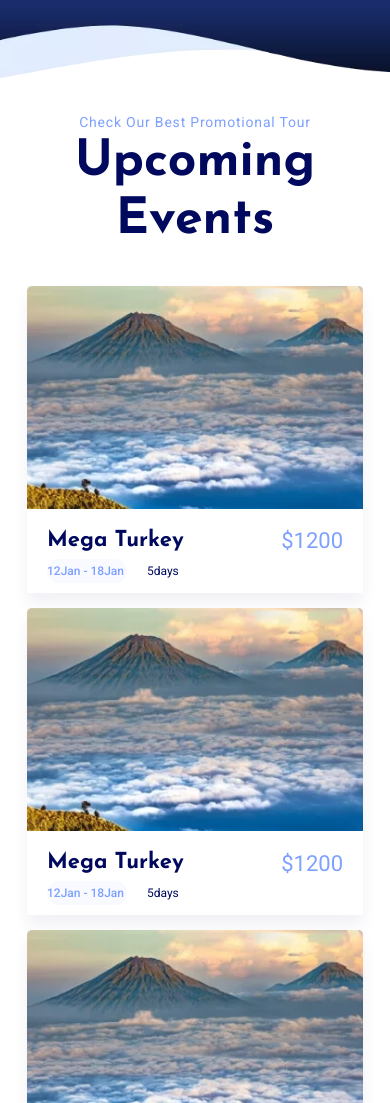
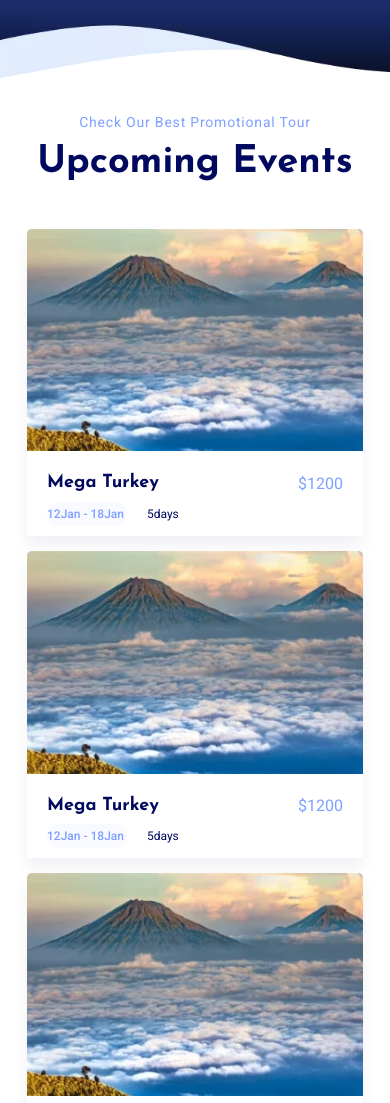
Before and after one commit to ismayilovasgar/coders_task_03_13, a plain HTML site: page index.html in a window 390 px wide. Shown: the part 580-1683 px from the top of the page. Drawn offline with Linux system fonts and the light colour scheme.

Commit message:
lastreview

```diff
--- a/index.html
+++ b/index.html
@@ -24,15 +24,17 @@
 
     <div class="section-middle">
         <div class="container">
-
             <div class="section-content">
                 <p>Check Our Best Promotional Tour</p>
                 <h2>Upcoming Events</h2>
             </div>
+            <div class="wrapper">
+                <i class="fa-solid fa-angle-left left-icon"></i>
                 <div class="image-card-lists">
-
                     <div class="image-card">
+                        <div class="parent">
                             <img src="./images/services3.jpg.webp" alt="">
+                        </div>
                         <div class="card-body">
                             <div class="card-txt">
                                 <h3><a href="#">Mega Turkey</a></h3>
@@ -43,7 +45,9 @@
                     </div>
 
                     <div class="image-card">
+                        <div class="parent">
                             <img src="./images/services3.jpg.webp" alt="">
+                        </div>
                         <div class="card-body">
                             <div class="card-txt">
                                 <h3><a href="#">Mega Turkey</a></h3>
@@ -54,7 +58,9 @@
                     </div>
 
                     <div class="image-card">
+                        <div class="parent">
                             <img src="./images/services3.jpg.webp" alt="">
+                        </div>
                         <div class="card-body">
                             <div class="card-txt">
                                 <h3><a href="#">Mega Turkey</a></h3>
@@ -63,9 +69,9 @@
                             <p><a href="#">12Jan - 18Jan </a> 5days</p>
                         </div>
                     </div>
-
                 </div>
-
+                <i class="fa-solid fa-angle-right"></i>
+            </div>
         </div>
     </div>
 </body>
--- a/responsive.css
+++ b/responsive.css
@@ -1,14 +1,3 @@
-@media screen and (max-width: 768px) {
-  :root {
-    --width_row: 100%;
-    --width_image_car: 200px;
-    --height_car_from_rel: 30px;
-    --width_step: calc((var(--width_row) - var(--width_image_car)) / 4);
-    --product-col-count: 2;
-    --product-gap: 25px;
-  }
-}
-
 @media screen and (max-width: 425px) {
   :root {
     --width_row: 100%;
@@ -21,7 +10,7 @@
   }
 
   .products__about {
-    font-size: 15px;
+    font-size: 14px;
   }
 
   .row {
@@ -30,7 +19,18 @@
     margin: 20px auto;
     width: var(--width_row);
   }
-  .card-txt h3 {
-    font-size: 15px;
+  .section-content h2 {
+    font-size: 38px;
+  }
+
+  .card-body .card-txt h3 a {
+    font-size: 18px;
+  }
+
+  .card-body .card-txt p {
+    font-size: 16px;
+  }
+  .wrapper i {
+    display: none;
   }
 }
--- a/style.css
+++ b/style.css
@@ -100,7 +100,22 @@
   align-items: center;
   flex-wrap: wrap;
   gap: var(--product-gap);
-  /* margin: 60px 0 0 0; */
+  /* position: relative; */
+}
+
+.wrapper {
+  display: flex;
+  justify-content: space-between;
+  align-items: center;
+}
+.wrapper i {
+  font-size: 18px;
+  color: #a0a0a0;
+}
+.wrapper i:hover {
+  left: -5px;
+  color: #00095e;
+  cursor: pointer;
 }
 
 .image-card {
@@ -109,9 +124,22 @@
   /* border: 2px solid red; */
 }
 
+.image-card .parent {
+  overflow: hidden;
+}
+.image-card .parent:hover {
+  filter: drop-shadow(7px -1px 3px #99bde9d2);
+}
+
 .image-card img {
   width: 100%;
   object-fit: cover;
+  transition: 0.5s;
+}
+
+.image-card img:hover {
+  transform: scale(1.2);
+  cursor: pointer;
 }
 
 .card-body {
@@ -125,17 +153,17 @@
   justify-content: space-between;
   align-items: center;
 }
-.card-txt p {
+.card-body .card-txt p {
   display: flex;
   justify-content: space-between;
   align-items: flex-start;
   color: rgb(126, 160, 255);
-  font-size: 22px;
+  font-size: 16px;
   font-family: "Roboto", sans-serif;
 }
 .card-body .card-txt h3 a {
   font-family: "Josefin Sans", sans-serif;
-  font-size: 22px;
+  font-size: 18px;
   color: rgb(0, 9, 94);
   line-height: 26.4px;
   font-family: 700;
```
Lines whose indentation alone changed are shown as unchanged.
